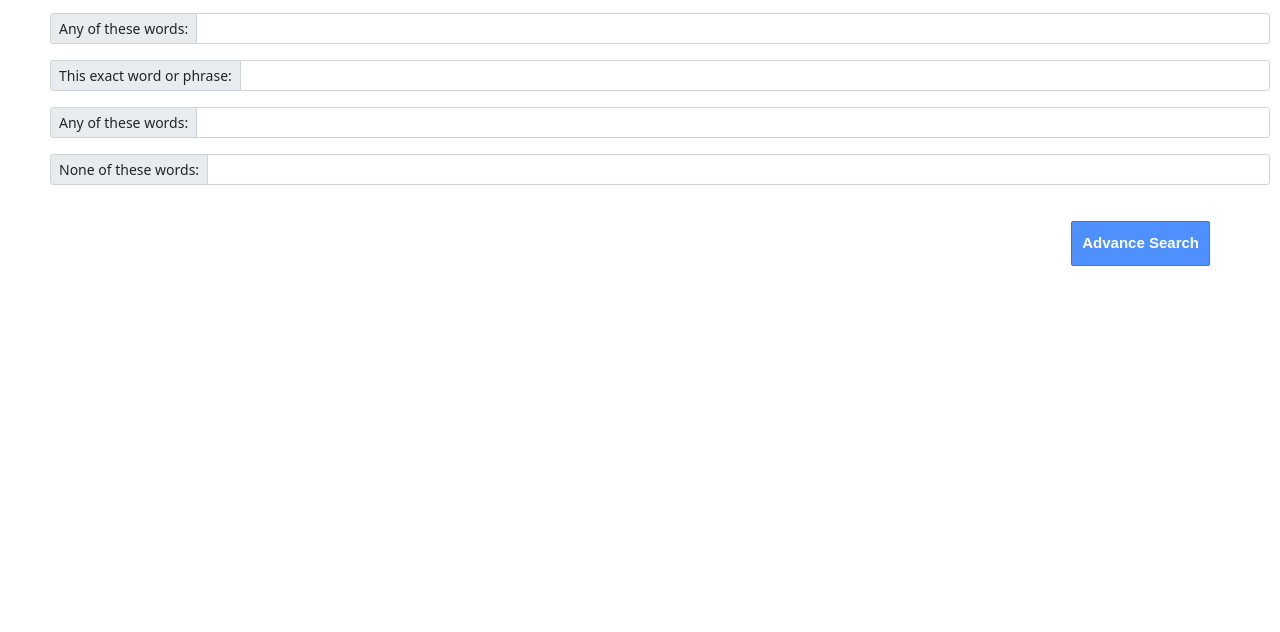
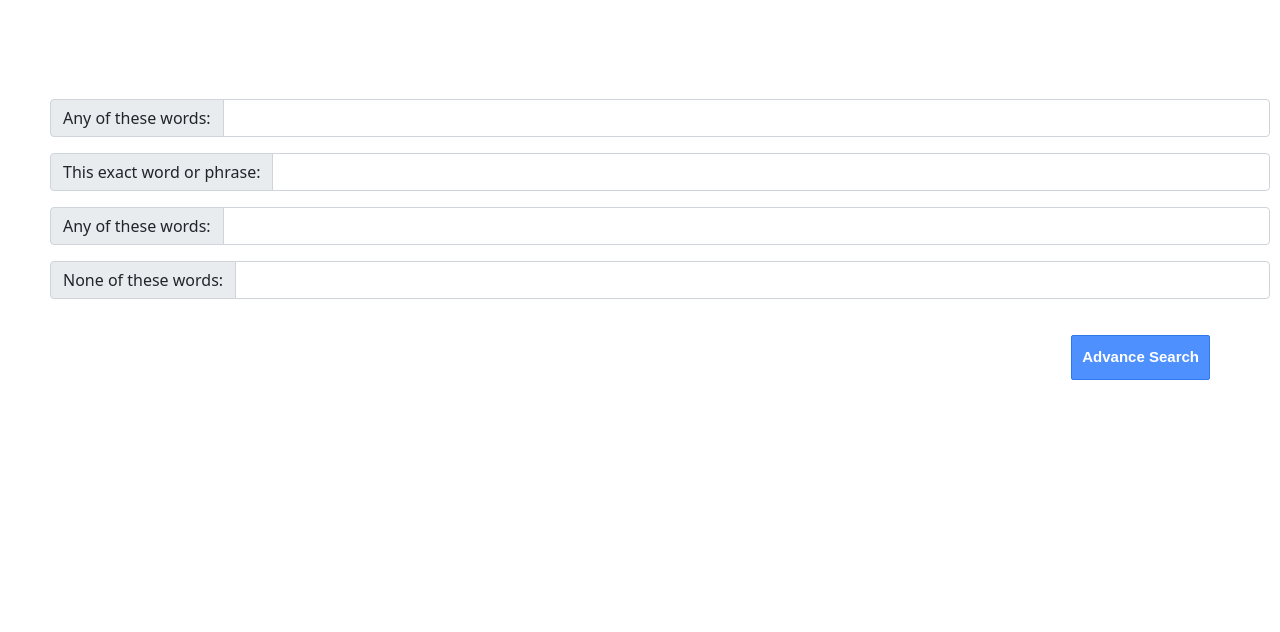
Before and after one commit to bhutoriaumang/Google-Search, a plain HTML site: page advanced_search.html in a window 1280 px wide. Shown: the part 168-800 px from the top of the page. Drawn offline with nearby package versions, Linux system fonts and the light colour scheme.

Commit message:
Complete advanced file

```diff
--- a/advanced_search.html
+++ b/advanced_search.html
@@ -30,23 +30,23 @@
     <hr>
     <form action="https://google.com/search" oninput="q.value = q1.value + ' ' + q3.value.split(' ').join(' OR ') + ' &quot' + q2.value +'&quot' + ' -' + q4.value.split(' ').join(' -') ">
         <div class="advancesearch">
-            <div class="input-group input-group-sm mb-3">
-                <span class="input-group-text" id="inputGroup-sizing-sm">Any of these words:</span>
-                <input type="text" class="form-control" id="q1" aria-label="Sizing example input" aria-describedby="inputGroup-sizing-sm">
+            <div class="input-group mb-3">
+                <span class="input-group-text" id="inputGroup-sizing-default">Any of these words:</span>
+                <input type="text" class="form-control" name="q1" aria-label="Sizing example input" aria-describedby="inputGroup-sizing-sm">
             </div>
-            <div class="input-group input-group-sm mb-3">
-                <span class="input-group-text" id="inputGroup-sizing-sm">This exact word or phrase:</span>
-                <input type="text" class="form-control" id="q2" aria-label="Sizing example input" aria-describedby="inputGroup-sizing-sm">
+            <div class="input-group mb-3">
+                <span class="input-group-text" id="inputGroup-sizing-default">This exact word or phrase:</span>
+                <input type="text" class="form-control" name="q2" aria-label="Sizing example input" aria-describedby="inputGroup-sizing-sm">
             </div>
-            <div class="input-group input-group-sm mb-3">
-                <span class="input-group-text" id="inputGroup-sizing-sm">Any of these words:</span>
-                <input type="text" class="form-control" id="q3" aria-label="Sizing example input" aria-describedby="inputGroup-sizing-sm">
+            <div class="input-group mb-3">
+                <span class="input-group-text" id="inputGroup-sizing-default">Any of these words:</span>
+                <input type="text" class="form-control" name="q3" aria-label="Sizing example input" aria-describedby="inputGroup-sizing-sm">
             </div>
-            <div class="input-group input-group-sm mb-3">
-                <span class="input-group-text" id="inputGroup-sizing-sm">None of these words:</span>
-                <input type="text" class="form-control" id="q4" aria-label="Sizing example input" aria-describedby="inputGroup-sizing-sm">
+            <div class="input-group mb-3">
+                <span class="input-group-text" id="inputGroup-sizing-default">None of these words:</span>
+                <input type="text" class="form-control" name="q4" aria-label="Sizing example input" aria-describedby="inputGroup-sizing-sm">
             </div>
-            <input type="text" id="q4" hidden>
+            <input type="text" name="q" hidden>
         </div>
         <div class="bottom" id="advancebottom">
             <input type="submit" class="submitbutton" id="advancebutton" value="Advance Search" name="btnK">
--- a/style.css
+++ b/style.css
@@ -18,6 +18,7 @@ a:hover{
 .top{
     padding-left: 15px;
     background-color: rgb(230, 230, 230);
+    border: 1px solid black;
 }
 
 h2{
@@ -38,6 +39,7 @@ h5{
 .advancesearch{
     margin: 10px;
     margin-left: 50px;
+    margin-top: 100px;
 }
 
 .logo{
```
